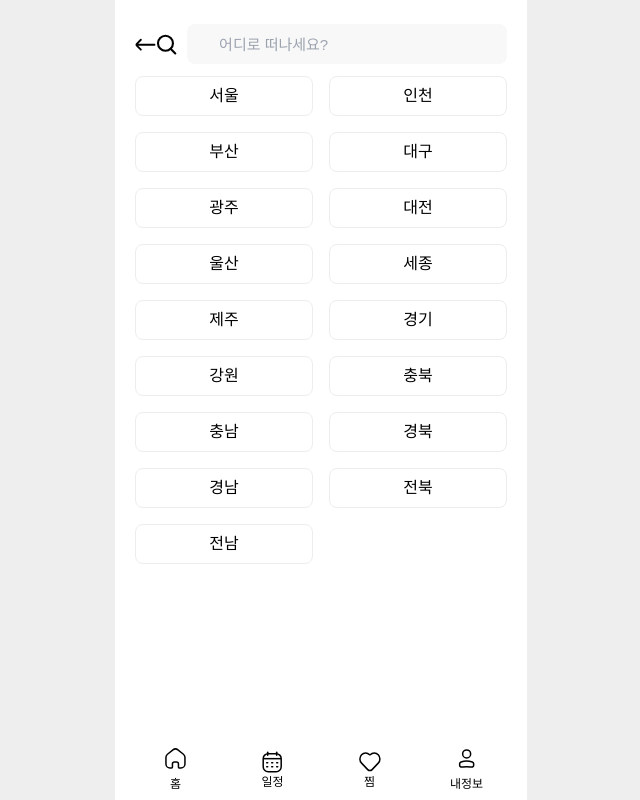
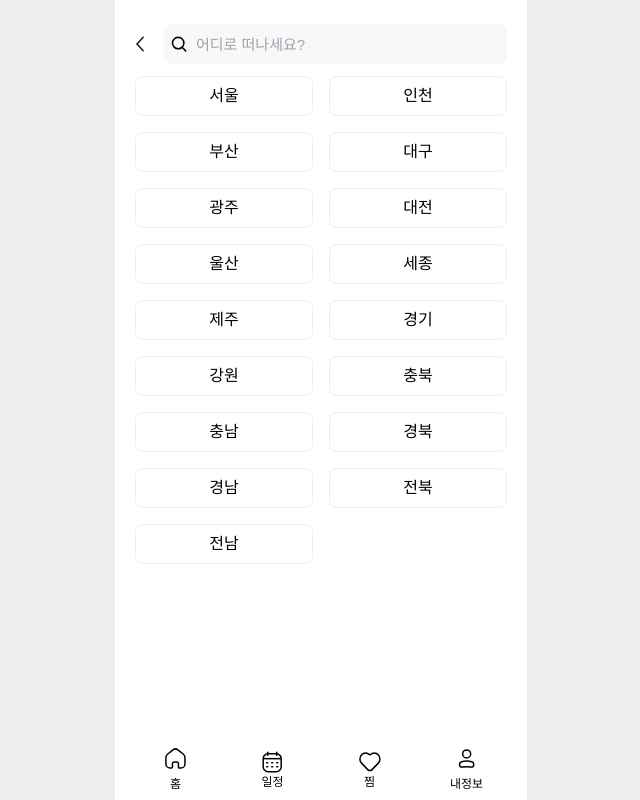
Before and after one commit to WePlanPlans/WPP_FE, a React (Vite) app: page /search in a window 1280 px wide. Shown: the whole page, without its empty margins (319-959 px from the left). Built offline with nearby package versions, Linux system fonts and the light colour scheme; no server answers.

Commit message:
Fix: 아이콘 변경 대응

```diff
--- a/src/components/common/icons/Icons.tsx
+++ b/src/components/common/icons/Icons.tsx
@@ -509,8 +509,8 @@ export const ChatIcon: React.FC<IconProps> = ({
 };
 
 export const CloseIcon: React.FC<IconProps> = ({
-  size = 25,
-  color = 'black',
+  size = 16,
+  color = 'white',
   fill = 'none',
 }) => {
   return (
@@ -654,7 +654,7 @@ export const DownIcon: React.FC<IconProps> = ({
 };
 
 export const SearchIcon: React.FC<IconProps> = ({
-  size = 25,
+  size = 16,
   color = 'black',
   fill = 'none',
 }) => {
--- a/src/components/search/SearchInput.tsx
+++ b/src/components/search/SearchInput.tsx
@@ -1,5 +1,4 @@
-import { CloseIcon } from '@components/common/icons/Icons';
-import { LeftIcon } from '@components/common/icons/Icons';
+import { BackIcon, CloseIcon } from '@components/common/icons/Icons';
 import { SearchIcon } from '@components/common/icons/Icons';
 import React, { useState } from 'react';
 import { useNavigate } from 'react-router-dom';
@@ -36,20 +35,25 @@ const SearchInput = () => {
   return (
     <>
       <div className="relative mb-3 flex items-center">
-        <LeftIcon className="cursor-pointer" onClick={goBack} />
-        <SearchIcon className="absolute left-[36px] top-1/2  -translate-y-1/2 transform" />
+        <div className="cursor-pointer" onClick={goBack}>
+          <BackIcon />
+        </div>
+        <div className="absolute left-[36px] top-1/2  -translate-y-1/2 transform">
+          <SearchIcon />
+        </div>
         <input
-          className="body1 ml-2.5 h-[40px] w-full items-center rounded-lg bg-gray1 pl-[32px] pr-2.5 focus:outline-none"
+          className="body1 ml-5 h-[40px] w-full items-center rounded-lg bg-gray1 pl-[32px] pr-2.5 focus:outline-none"
           placeholder="어디로 떠나세요?"
           value={inputValue}
           onChange={handleChange}
           onKeyPress={handleKeyPress}
         />
         {inputValue && (
-          <CloseIcon
+          <div
             className="absolute right-2 top-1/2 -translate-y-1/2 transform cursor-pointer"
-            onClick={clearInput}
-          />
+            onClick={clearInput}>
+            <CloseIcon />
+          </div>
         )}
       </div>
     </>
--- a/tailwind.config.js
+++ b/tailwind.config.js
@@ -16,7 +16,6 @@ export default {
         gray6: '#38393C',
         gray7: '#1E1E1E',
         red: '#F00',
-        main1: '#062139',
       },
     },
   },
```
